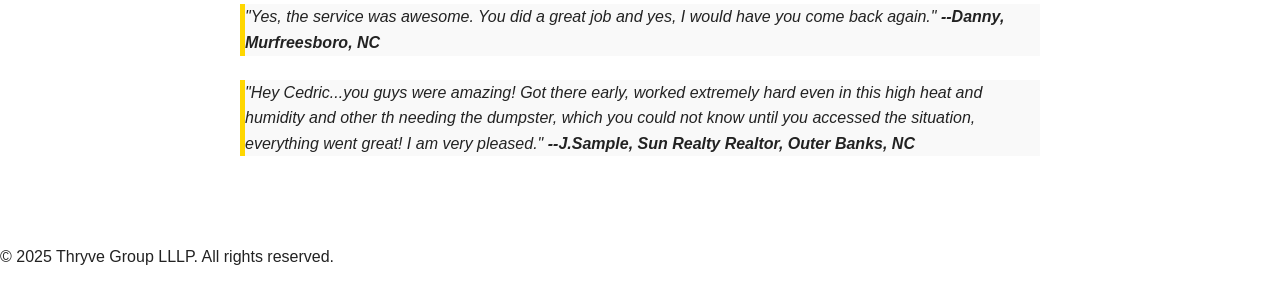
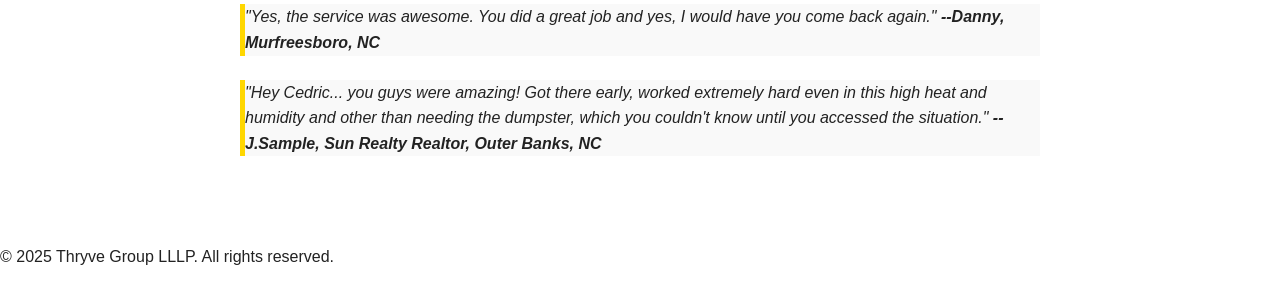
Before and after one commit to TChealey/thryvegroup, a plain HTML site: page testimonials.html in a window 1280 px wide. Shown: the part 198-502 px from the top of the page. Drawn offline with Linux system fonts and the light colour scheme.

Commit message:
corrected second testimonial structure

```diff
--- a/testimonials.html
+++ b/testimonials.html
@@ -49,8 +49,10 @@
 	    </div>
 
 	    <div class="testimonial">
-	      "Hey Cedric...you guys were amazing! Got there early, worked extremely hard even in this high heat and humidity and other th               needing the dumpster, which you could not know until you accessed the situation, everything went great! I am very pleased."               <strong>--J.Sample, Sun Realty Realtor, Outer Banks, NC</strong>
-	     </div>																																	      </main>
+	      "Hey Cedric... you guys were amazing! Got there early, worked extremely hard even in this high heat and humidity and other than needing the dumpster, which you couldn't know until you accessed the situation."
+	      <strong>--J.Sample, Sun Realty Realtor, Outer Banks, NC</strong>
+	     </div>
+	   </main>
 
           <footer>
 	    &copy; 2025 Thryve Group LLLP. All rights reserved.
```
